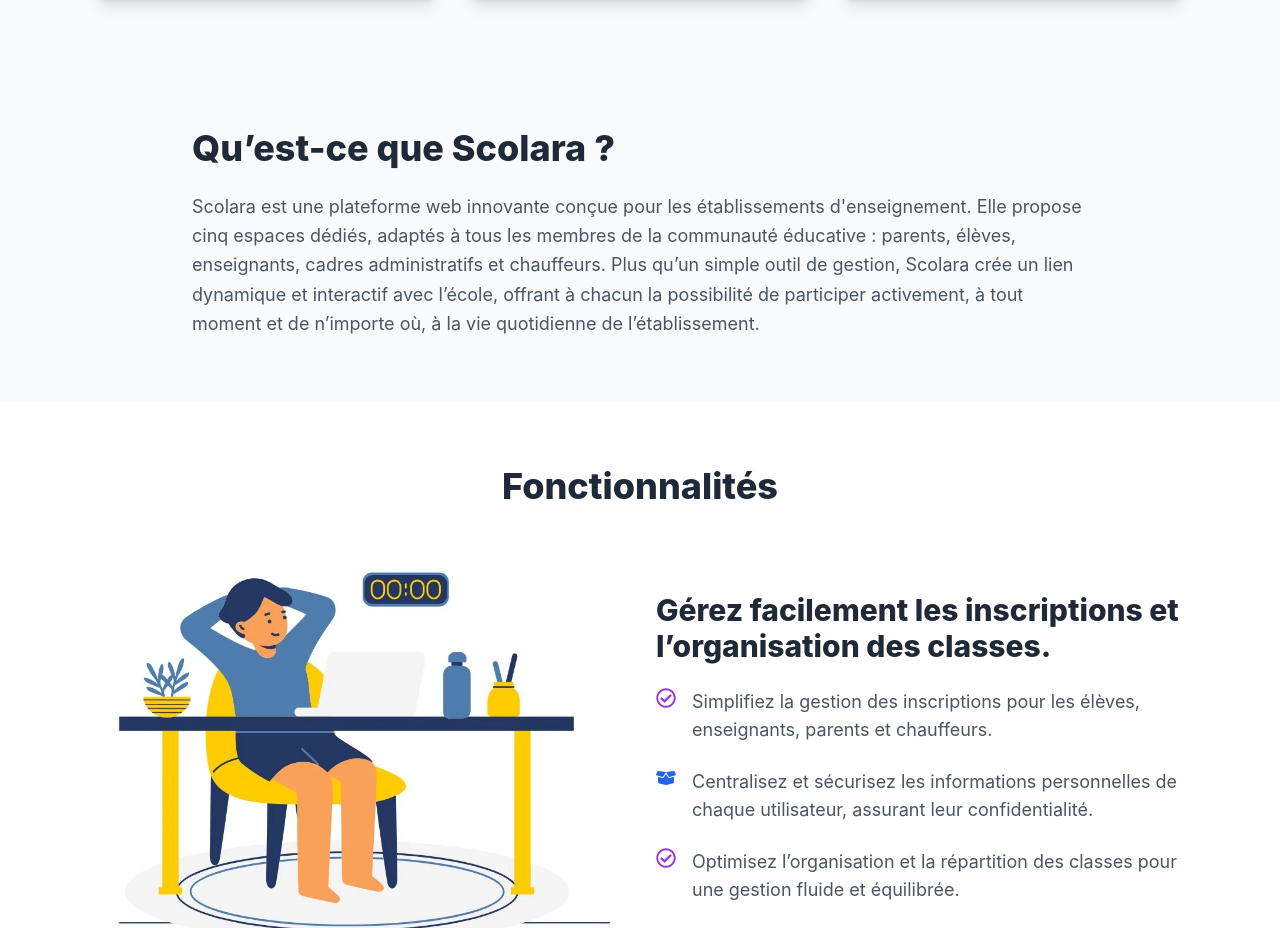
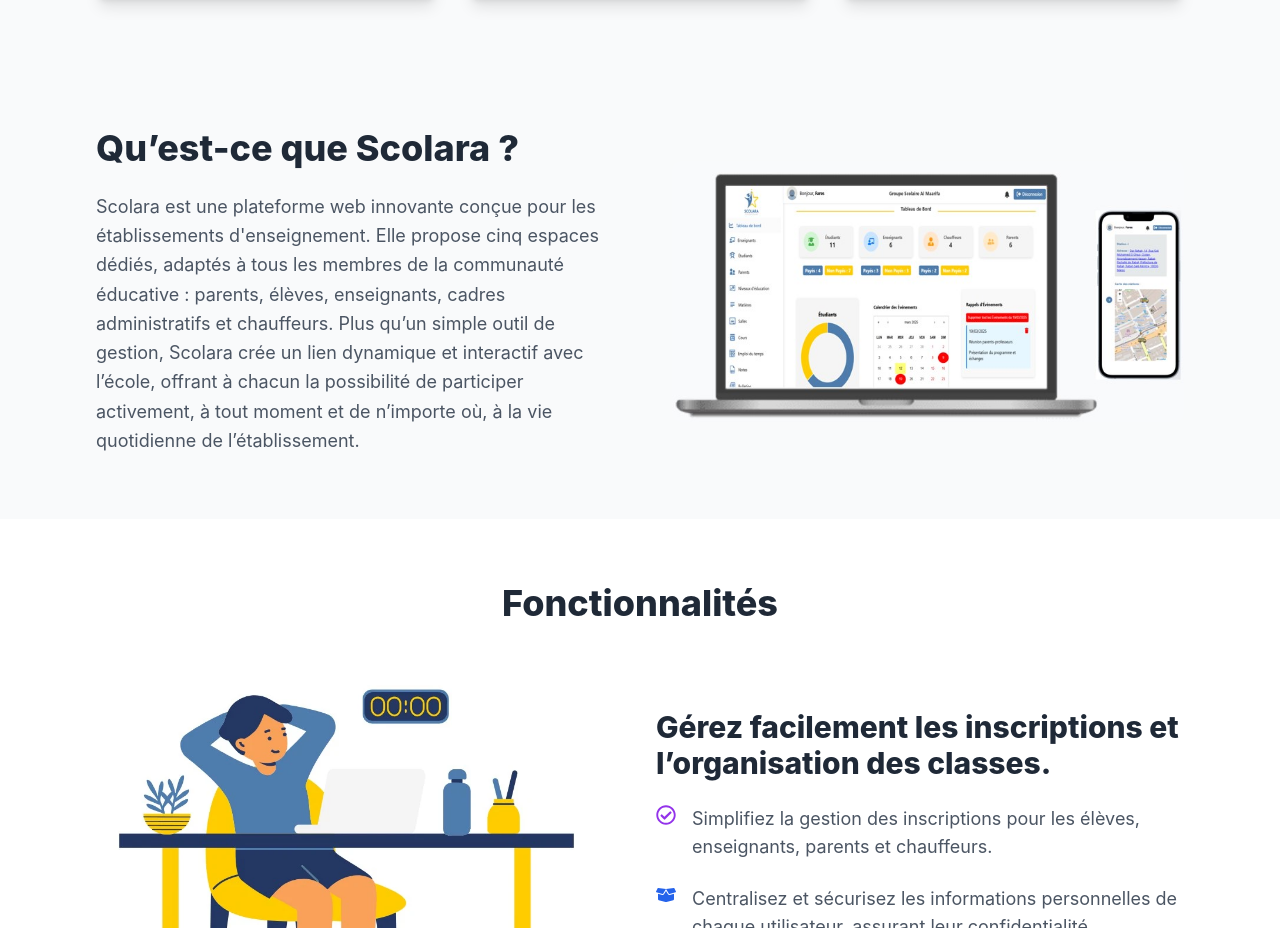
Before and after one commit to saad-mazouzi/scolara-website, a React (Create React App) app: page / in a window 1280 px wide. Shown: the part 1020-1948 px from the top of the page. Built offline with nearby package versions, Linux system fonts and the light colour scheme.

Commit message:
ajouter les mockups

```diff
--- a/src/Components/AppDescription.js
+++ b/src/Components/AppDescription.js
@@ -3,8 +3,13 @@
 
 const AppDescription = () => {
   const sectionVariants = {
-    hidden: { opacity: 0, y: 50 }, // Position de départ (invisible et décalée vers le bas)
-    visible: { opacity: 1, y: 0 }, // Position finale (visible)
+    hidden: { opacity: 0, y: 50 },
+    visible: { opacity: 1, y: 0 },
+  };
+
+  const imageVariants = {
+    hidden: { opacity: 0, x: 50 }, // Départ décalé vers la droite
+    visible: { opacity: 1, x: 0 }, // Arrivée normale
   };
 
   return (
@@ -12,11 +17,13 @@
       className="bg-gray-50 py-16 px-6 md:px-12 lg:px-24"
       initial="hidden"
       whileInView="visible"
-      viewport={{ once: true, amount: 0.2 }} // Déclenchement quand 20% de la section est visible
+      viewport={{ once: true, amount: 0.2 }}
       variants={sectionVariants}
-      transition={{ duration: 0.8, ease: "easeOut" }} // Durée et courbe de transition
+      transition={{ duration: 0.8, ease: "easeOut" }}
     >
-      <div className="max-w-4xl mx-auto">
+      <div className="max-w-6xl mx-auto flex flex-col md:flex-row items-center gap-12">
+        {/* Texte */}
+        <div className="md:w-1/2">
           <h2 className="text-3xl md:text-4xl font-extrabold text-gray-800 mb-6">
             Qu’est-ce que Scolara ?
           </h2>
@@ -30,6 +37,19 @@
             n’importe où, à la vie quotidienne de l’établissement.
           </p>
         </div>
+
+        {/* Image animée - plus grande et plus à droite */}
+        <motion.img
+          src="/Images/mockup.jpg" // Remplace par le chemin correct
+          alt="Illustration de Scolara"
+          className="md:w-2/3 w-full max-w-lg rounded-lg md:ml-auto"
+          initial="hidden"
+          whileInView="visible"
+          viewport={{ once: true, amount: 0.2 }}
+          variants={imageVariants}
+          transition={{ duration: 0.8, ease: "easeOut" }}
+        />
+      </div>
     </motion.section>
   );
 };
```
Also changed, not shown: public/Images/mockup.jpg (added), public/Images/mockup.png (added). Lines whose indentation alone changed are shown as unchanged.
